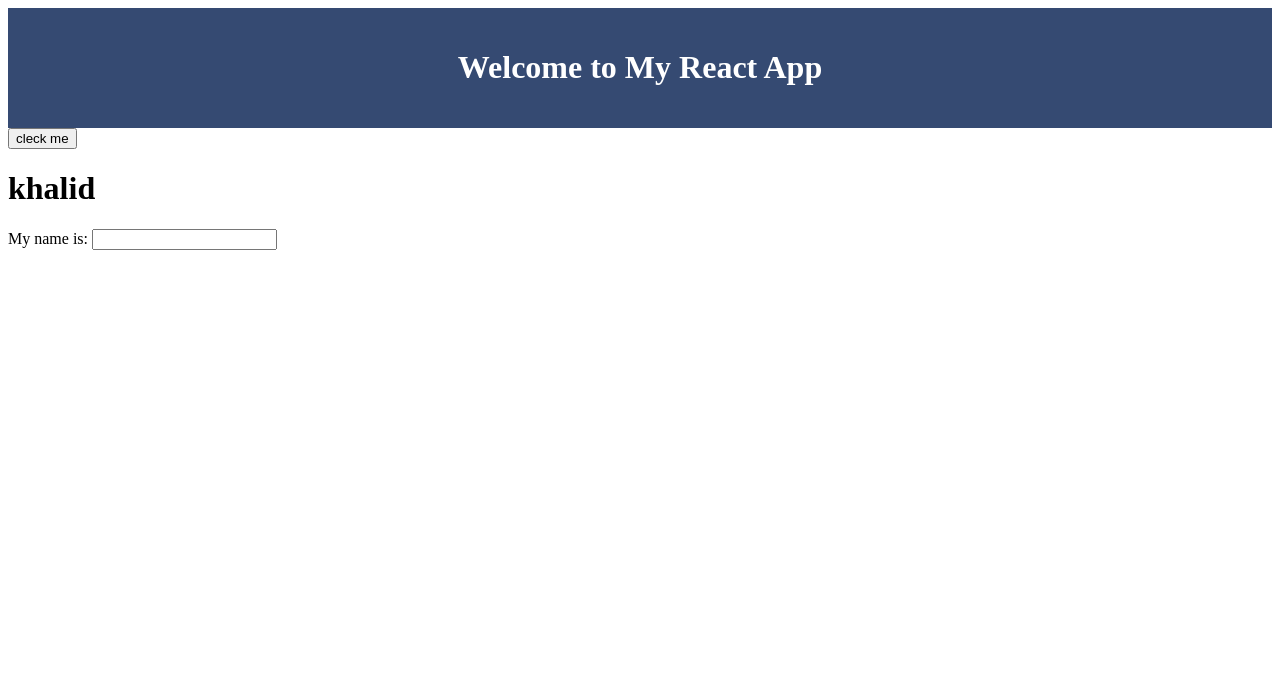
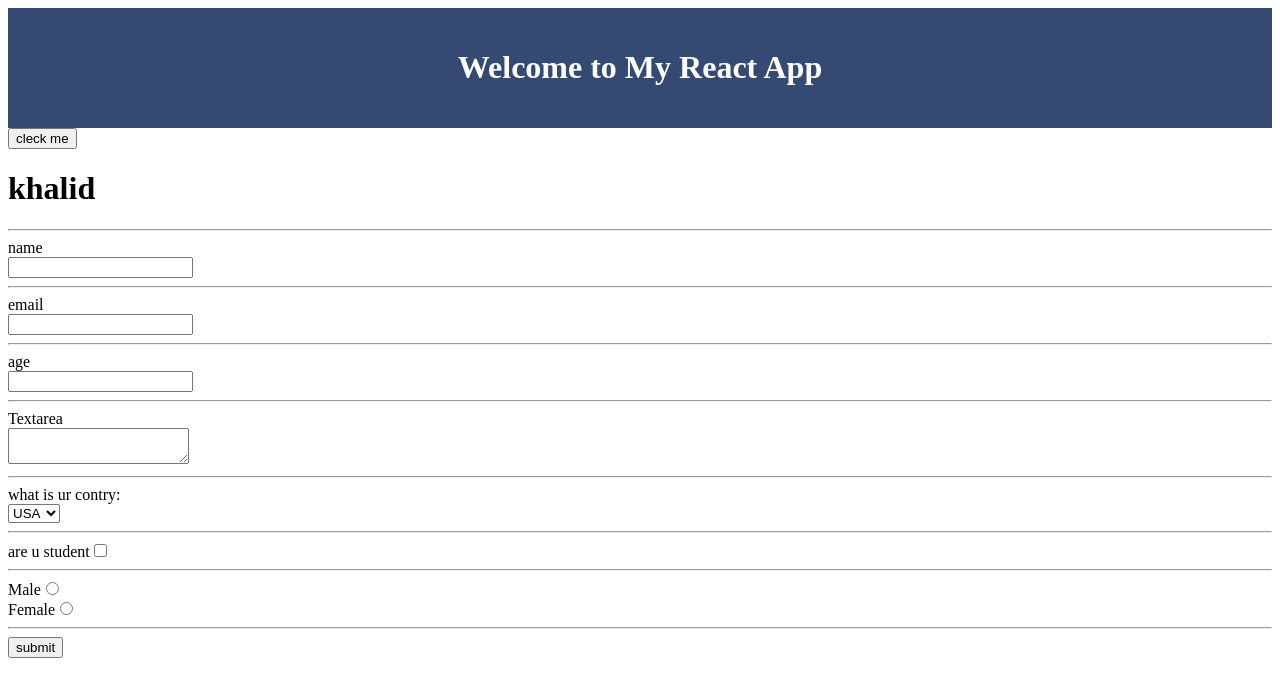
Before and after one commit to khalid192/react-app, a React (Vite) app: page / in a window 1280 px wide. Shown: the top 696 px of the page. Built offline with nearby package versions, Linux system fonts and the light colour scheme.

Commit message:
state select and radio

```diff
--- a/src/input.jsx
+++ b/src/input.jsx
@@ -1,21 +1,152 @@
 import { useState } from "react";
 export default function Myinput() {
- const [value,setvalue]=useState()
+  const [form, setform] = useState({
+    name: "",
+    email: "",
+    age: "",
+    areatext: "",
+    checkBox: false,
+    contry: "",
+    Gender: "",
+  });
+  console.log(form);
 
-  function Inputfunc(value) {
+  return (
+    <form onSubmit={(e) => e.preventDefault()}>
+      <hr />
+      <label htmlFor="name">name</label>
+      <br />
+      <input
+        onChange={(e) => {
+          setform({ ...form, name: e.target.value });
+        }}
+        type="text"
+        id="name"
+      />
+      <br />
+      <hr />
 
 
-    setvalue(value)
-  }
+      <label htmlFor="email">email</label>
+      <br />
+      <input
+        onChange={(e) => {
+          setform({ ...form, email: e.target.value });
+        }}
+        type="email"
+        id="email"
+      />
 
-  return (
-    <div>
-      <label>My name is: {value}</label>
-      <input value={value}
+      <br />
+
+
+      <hr />
+
+
+      <label htmlFor="age">age</label>
+      <br />
+      <input
         onChange={(e) => {
-          Inputfunc(e.target.value);
+          setform({ ...form, age: e.target.value });
+        }}
+        type="number"
+        id="age"
+      />
+      <br /> <hr />
+
+
+      <label htmlFor="texterea">Textarea</label>
+      <br />
+
+      <textarea
+        id="texterea"
+        onChange={(e) => {
+          setform({ ...form, areatext: e.target.value });}}/>
+
+
+
+      <hr />
+      <label htmlFor="select">what is ur contry:</label>
+
+
+      <br />
+
+
+      <select
+        id="select"
+        onChange={(e) => {
+          setform({ ...form, contry: e.target.value });
+          console.log(e.target.value);
+        }}
+      >
+        <option value="USA">USA</option>
+        <option value="ARB">ARB</option>
+        <option value="MAR">MAR</option>
+        <option value="GRD">GRD</option>
+      </select>
+
+
+      <hr />
+
+
+      <label htmlFor="checkBox">are u student</label>
+      <input
+        type="checkbox"
+        id="checkBox"
+        onChange={(e) => {
+          setform({ ...form, checkBox: e.target.checked });
         }}
       />
-    </div>
+      <hr />
+      <div>
+        <label htmlFor="male">
+          Male
+          <input
+            type="radio"
+            name="Gender"
+            value="Male"
+            id="Male"
+            onChange={(e) => {
+              setform({ ...form, Gender: e.target.value });
+            }}
+          />
+        </label>
+        <br />
+
+        <label htmlFor="Female">
+          Female
+          <input
+            type="radio"
+            name="Gender"
+            value="Female"
+            id="Female"
+            onChange={(e) => {
+              setform({ ...form, Gender: e.target.value });
+            }}
+          />
+        </label>
+        <br />
+      </div>
+      <hr />
+      <button
+        onClick={() => {
+          console.log(form);
+          console.log("name is: " +
+              form.name +
+              " -- age is: " +
+              form.age +
+              " -- email is: " +
+              form.email+
+              "--Gender is: " +
+              form.Gender+
+              "--areaText: " +
+              form.areatext+
+              "--is a student : " +
+              form.checkBox)
+        }}
+      >
+        submit
+      </button>
+    </form>
   );
 }
```
